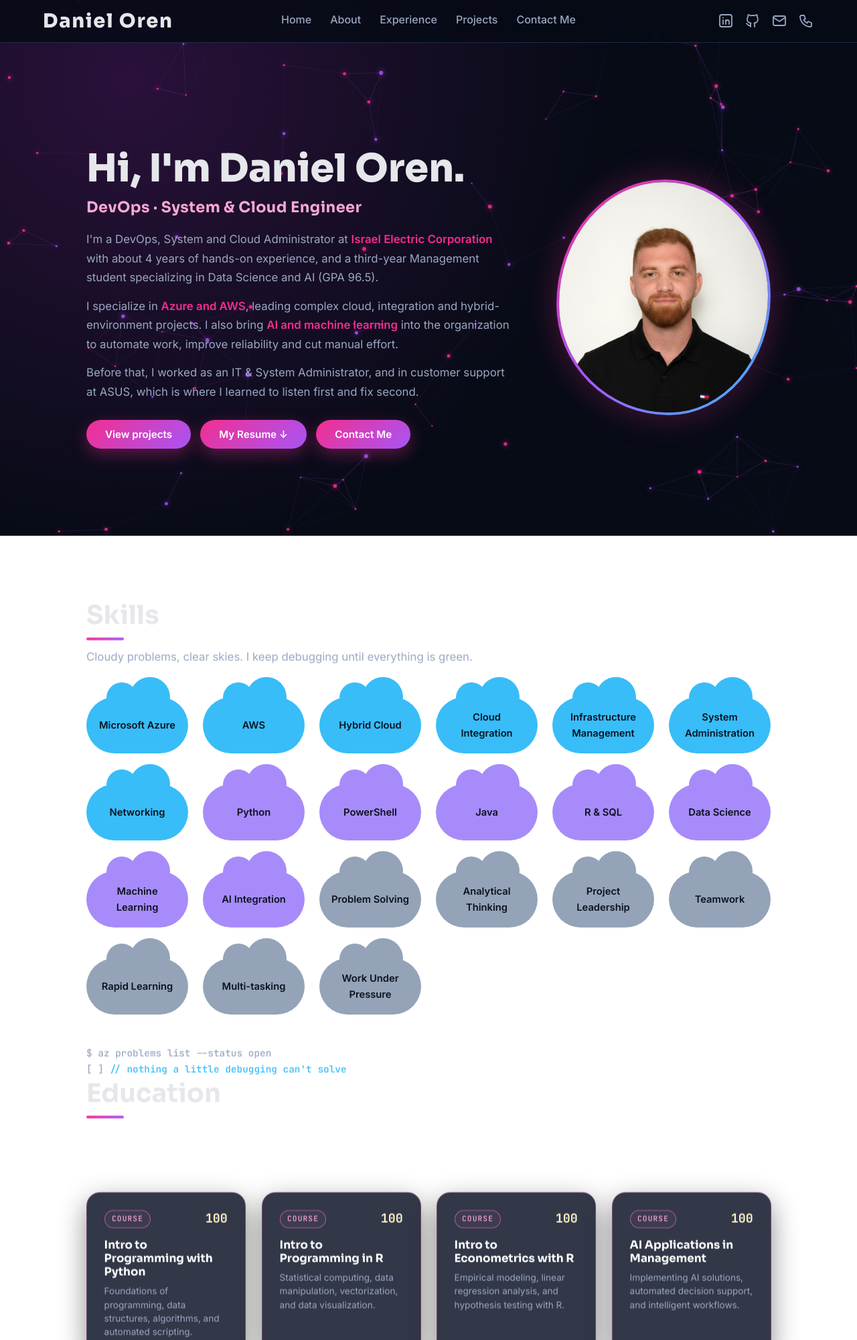
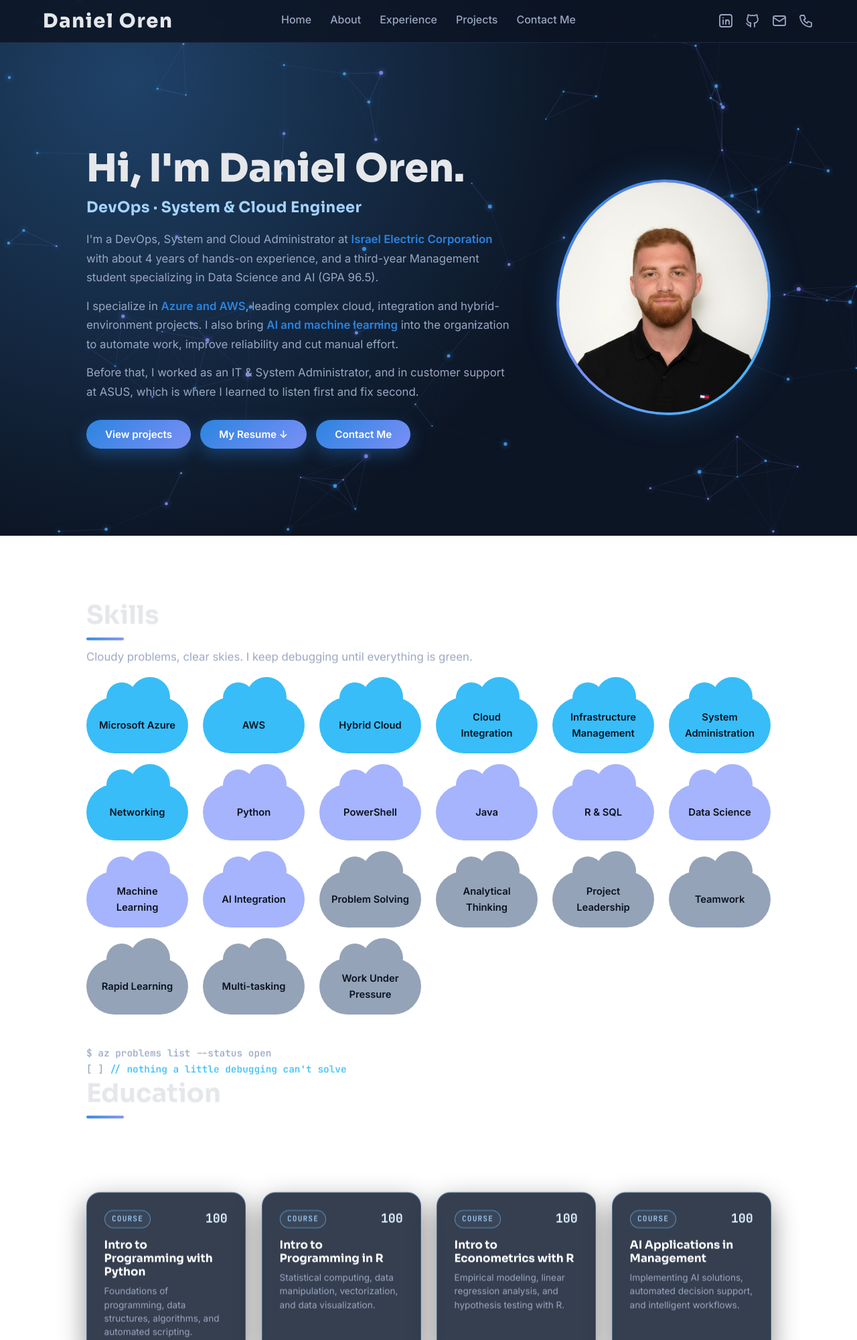
Before and after one commit to danieloren-music/daniel-portfolio, a Flask app: page / in a window 1280 px wide. Shown: the top 2001 px of the page at 67% size. Run offline with Flask 3, Linux system fonts and the light colour scheme.

Commit message:
Add files via upload

```diff
--- a/static/css/style.css
+++ b/static/css/style.css
@@ -2,20 +2,20 @@
    GLOBAL & THEME VARIABLES
 ========================================= */
 :root {
-  --pink: #f32e90;
-  --pink-light: #f9a8d4;
-  --purple: #a855f7;
+  --accent: #2b84e0;
+  --accent-light: #a5d4ff;
+  --purple: #7b8ff5;
   --text: #e5e7eb;
   --muted: #9aa7c2;
-  --dark: #070b16;
-  --card: rgba(15, 22, 41, 0.85);
+  --dark: #0c1524;
+  --card: rgba(18, 30, 50, 0.85);
   --line: #1e2a47;
   --a: #38bdf8;
-  --b: #8b5cf6;
-  --glow: rgba(139, 92, 246, 0.4);
-  --navbg: rgba(7, 11, 22, 0.85);
+  --b: #7b8ff5;
+  --glow: rgba(59, 150, 240, 0.4);
+  --navbg: rgba(12, 21, 36, 0.85);
   --k1: #38bdf8;
-  --k2: #a78bfa;
+  --k2: #a5b4fc;
   --k3: #94a3b8;
 }
 
@@ -45,7 +45,7 @@ body {
   height: 100vh;
   z-index: -1;
   pointer-events: none;
-  background: radial-gradient(circle at 15% 15%, #2a113a 0%, #070b16 55%);
+  background: radial-gradient(circle at 15% 15%, #1f4268 0%, #0c1524 55%);
 }
 
 h1, h2, h3, .logo {
@@ -185,7 +185,7 @@ h1 {
 
 .hero h2 {
   font-size: clamp(1.1rem, 2.2vw, 1.4rem);
-  color: var(--pink-light);
+  color: var(--accent-light);
   font-weight: 600;
   margin: 0 0 20px;
   letter-spacing: 0.02em;
@@ -201,7 +201,7 @@ h1 {
 .hl {
   font-style: normal;
   font-weight: 600;
-  color: var(--pink);
+  color: var(--accent);
 }
 
 .btns {
@@ -226,10 +226,10 @@ h1 {
 }
 
 .btn.primary {
-  background: linear-gradient(135deg, var(--pink), var(--purple));
+  background: linear-gradient(135deg, var(--accent), var(--purple));
   color: #fff;
   border: none;
-  box-shadow: 0 8px 25px rgba(243, 46, 144, 0.35);
+  box-shadow: 0 8px 25px rgba(43, 132, 224, 0.35);
 }
 
 .btn:hover {
@@ -245,9 +245,9 @@ h1 {
   width: clamp(240px, 28vw, 320px);
   aspect-ratio: 1/1.1;
   padding: 4px;
-  background: linear-gradient(135deg, var(--pink) 0%, var(--purple) 50%, var(--a) 100%);
+  background: linear-gradient(135deg, var(--accent) 0%, var(--purple) 50%, var(--a) 100%);
   border-radius: 58% 42% 55% 45% / 50% 55% 45% 50%;
-  box-shadow: 0 0 50px rgba(243, 46, 144, 0.3);
+  box-shadow: 0 0 50px rgba(43, 132, 224, 0.3);
   animation: morph 12s ease-in-out infinite alternate;
 }
 
@@ -280,7 +280,7 @@ h1 {
   height: 4px;
   border-radius: 4px;
   margin-top: 10px;
-  background: linear-gradient(90deg, var(--pink), var(--purple));
+  background: linear-gradient(90deg, var(--accent), var(--purple));
 }
 
 .lead {
@@ -413,16 +413,16 @@ h1 {
   letter-spacing: 0.1em;
   padding: 0.2rem 0.65rem;
   border-radius: 999px;
-  border: 1px solid rgba(248, 113, 208, 0.6);
-  color: var(--pink-light);
-  background: rgba(248, 113, 208, 0.06);
+  border: 1px solid rgba(125, 190, 250, 0.6);
+  color: var(--accent-light);
+  background: rgba(125, 190, 250, 0.06);
 }
 
 .edu-grade {
   font-family: "JetBrains Mono", monospace;
   font-size: 1.15rem;
   font-weight: 700;
-  color: #fef3c7;
+  color: #e0f2fe;
 }
 
 .edu-card h3 {
--- a/templates/index.html
+++ b/templates/index.html
@@ -178,9 +178,9 @@
       <h3>DevOps &amp; Cloud Engineer – Israel Electric Corporation</h3>
       <span class="date">2025 – PRESENT</span>
       <ul>
-        <li>Architect and deploy mission-critical infrastructure across AWS Landing Zone (LZ) and Azure environments utilizing Terraform and Infrastructure as Code (IaC).</li>
+        <li>Lead and deploy mission-critical infrastructure as code (IaC) across hybrid and cloud environments, including AWS Landing Zone (LZ) and Azure, using Terraform.</li>
         <li>Build, optimize, and maintain automated CI/CD pipelines to streamline deployment lifecycles and increase operational delivery velocity.</li>
-        <li>Lead end-to-end delivery of complex hybrid-cloud architectures, bridging multi-cloud environments (AWS &amp; Azure) with legacy core systems.</li>
+        <li>Lead end-to-end delivery of complex enterprise projects across hybrid and multi-cloud environments (AWS &amp; Azure), bridging them with legacy core systems.</li>
         <li>Drive automation initiatives using Python and PowerShell to enforce cloud governance, consistency, and automated configuration management.</li>
       </ul>
       <ul class="chips small"><li>DevOps</li><li>Terraform (IaC)</li><li>CI/CD</li><li>AWS Landing Zone</li><li>Azure</li><li>Python</li></ul>
@@ -307,7 +307,7 @@ document.addEventListener('DOMContentLoaded', () => {
         this.vx = (Math.random() - 0.5) * 0.75;
         this.vy = (Math.random() - 0.5) * 0.75;
         this.radius = Math.random() * 2 + 1;
-        this.color = Math.random() > 0.45 ? 'rgba(243, 46, 144, ' : 'rgba(168, 85, 247, ';
+        this.color = Math.random() > 0.45 ? 'rgba(70, 160, 240, ' : 'rgba(129, 140, 248, ';
       }
       update() {
         this.x += this.vx;
@@ -345,7 +345,7 @@ document.addEventListener('DOMContentLoaded', () => {
             ctx.beginPath();
             ctx.moveTo(particles[i].x, particles[i].y);
             ctx.lineTo(particles[j].x, particles[j].y);
-            ctx.strokeStyle = `rgba(168, 85, 247, ${alpha})`;
+            ctx.strokeStyle = `rgba(129, 140, 248, ${alpha})`;
             ctx.lineWidth = 0.9;
             ctx.stroke();
           }
@@ -361,7 +361,7 @@ document.addEventListener('DOMContentLoaded', () => {
             ctx.beginPath();
             ctx.moveTo(particles[i].x, particles[i].y);
             ctx.lineTo(mouse.x, mouse.y);
-            ctx.strokeStyle = `rgba(243, 46, 144, ${mAlpha})`;
+            ctx.strokeStyle = `rgba(90, 170, 245, ${mAlpha})`;
             ctx.lineWidth = 1.1;
             ctx.stroke();
           }
```
Also changed, not shown: other parts of static/css/style.css (+23 -23 lines).
